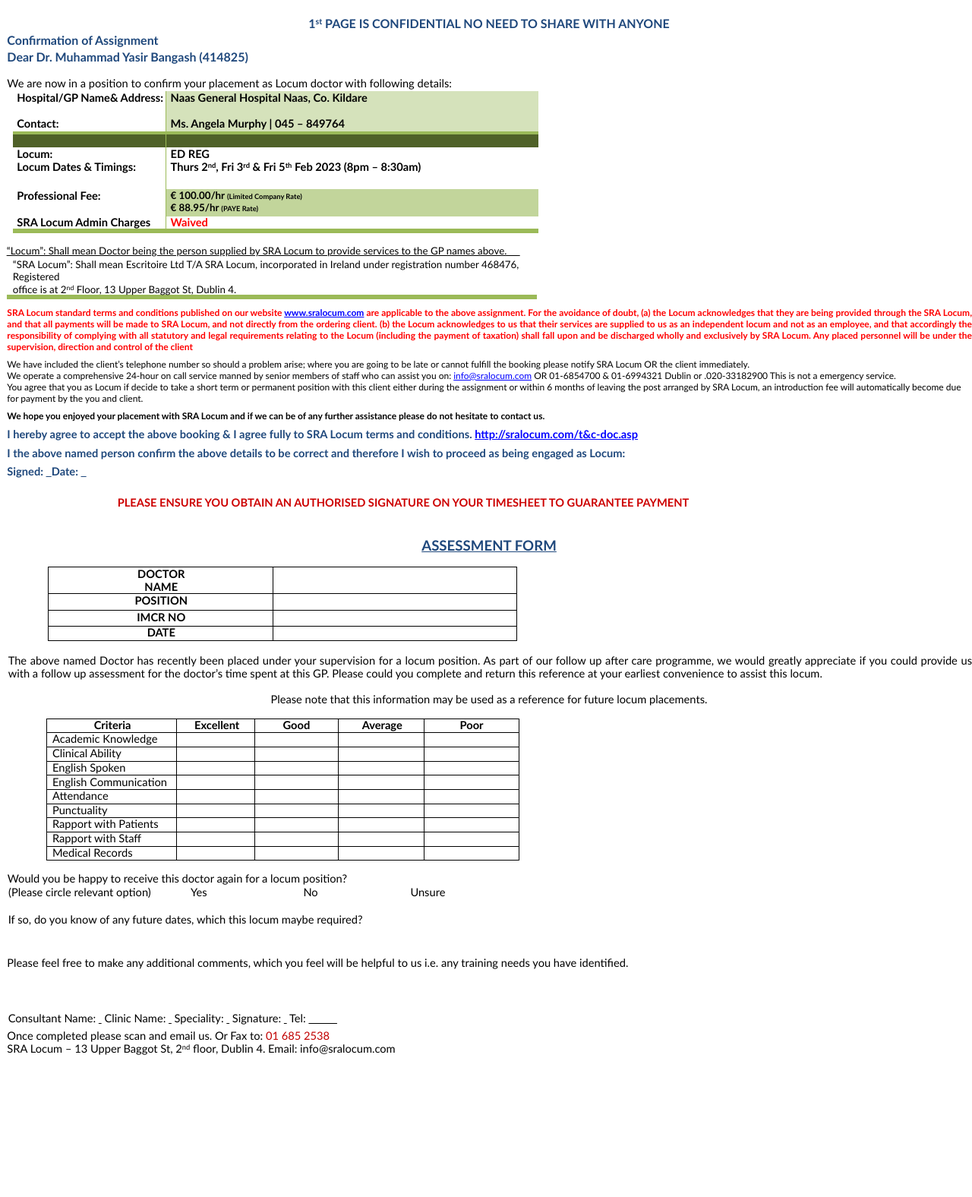
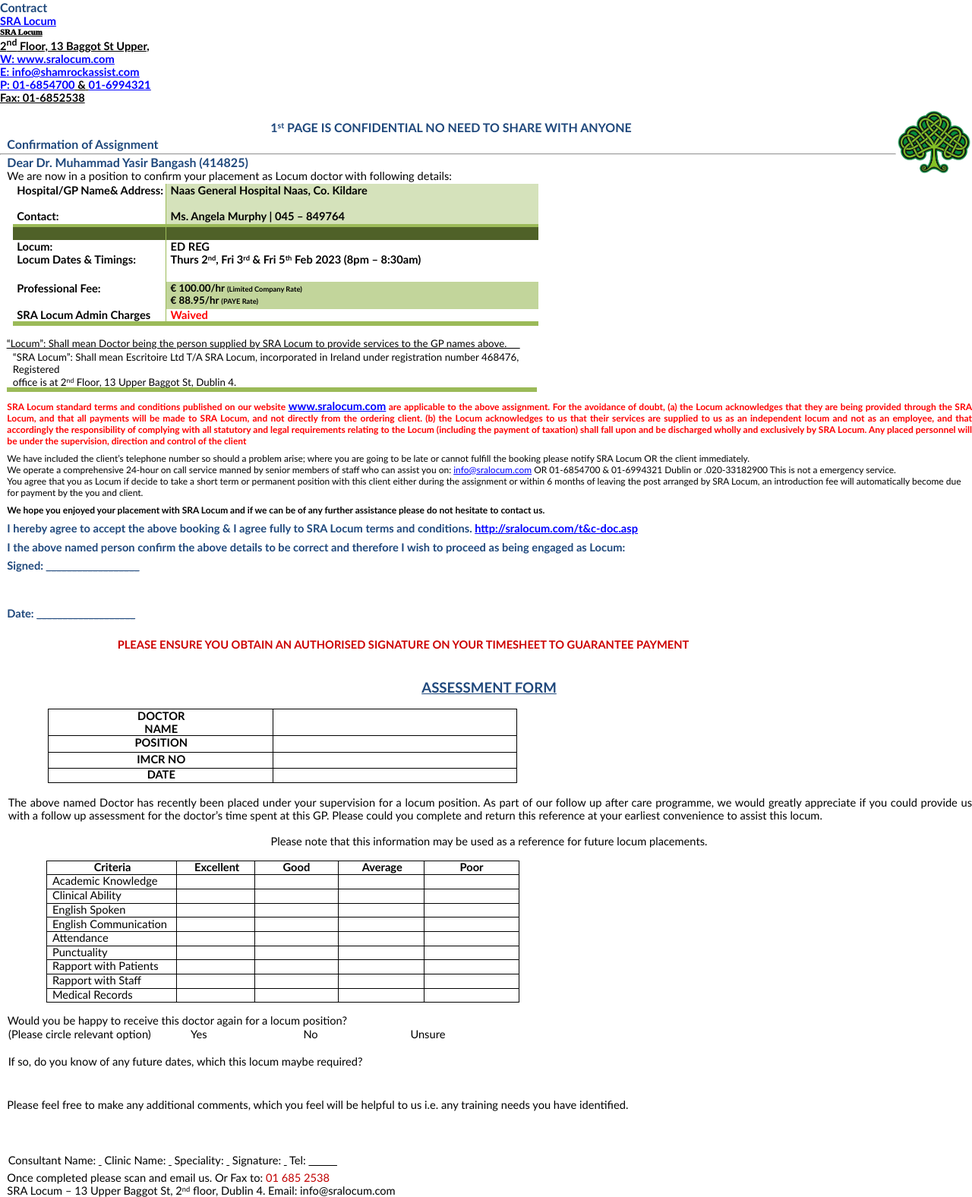
Before and after one commit to bilhaz/locum, a CodeIgniter 4 app: template app/Views/admin/contract.php in a window 1280 px wide. Shown: the whole page at 76% size. Before the commit the page ends 1389 px from the top, so only its background shows below. Run offline with PHP 8.4 and a stand-in for CodeIgniter, Linux system fonts and the light colour scheme; the template is opened without the code that fills it, so the values that code supplies are empty; some libraries are stand-ins or nearby versions.

Commit message:
Update contract.php

```diff
--- a/app/Views/admin/contract.php
+++ b/app/Views/admin/contract.php
@@ -334,13 +334,44 @@
 <body>
 <div id="main-content">
     <div class="container-fluid">
+    <div class="block-header py-lg-4 py-3">
+            <div class="row g-3">
+                <div class="col-md-6 col-sm-12">
+                    <h2 class="m-0 fs-5"><a href="javascript:void(0);" class="btn btn-sm btn-link ps-0 btn-toggle-fullwidth"><i class="fa fa-arrow-left"></i></a> Contract </h2>
+                    <ul class="breadcrumb mb-0">
+                        <li class="breadcrumb-item"><a target="_blank" href="https://www.sralocum.com">SRA Locum</a></li>
+
+                    </ul>
+                </div>
+
+            </div>
+        </div>
+        <div class="row clearfix">
+    <div class="row">
+        <div class="col-md-4">
+            <h6 style="font-weight: 1000;" class="text-dark"><u>SRA Locum</u></h6>
+            <p class="mb-0"><u><b>2<sup>nd</sup> Floor, 13 Baggot St Upper,</b></u></p>
+            <p class="mb-0"><u><a href="https://www.sralocum.com">W: www.sralocum.com</a></u></p>
+            <p class="mb-0"><u><a href="mailto:info@shamrockassist.com">E: info@shamrockassist.com</a></u></p>
+            <p class="mb-0"><u><a href="tel:016854700">P: 01-6854700</a>&nbsp;<b>&</b>&nbsp;<a href="tel:016994321">01-6994321</a></u></p>
+            <p class="mb-0"><b><u>Fax: 01-6852538</u></b></p>
+
+        </div>
+        <div class="col-md-4 offset-md-3">
+            <img src="<?= base_url('public/images/sralogo-icon.png') ?>" width="100" height="100" style="float:right;" >
+        </div>
+        </div>
     <p style="text-indent: 0pt;text-align: left;"><br /></p>
     <h2 style="padding-top: 3pt;padding-left: 6pt;text-indent: 0pt;text-align: center;">1<span class="s1">st</span> PAGE IS CONFIDENTIAL NO NEED TO SHARE WITH ANYONE</h2>
+
     <h2 style="padding-top: 2pt;padding-bottom: 2pt;padding-left: 7pt;text-indent: 0pt;text-align: left;">Confirmation of Assignment</h2>
+    <hr class="primary">
     <p style="padding-left: 5pt;text-indent: 0pt;line-height: 1pt;text-align: left;" />
     <h2 style="padding-left: 7pt;text-indent: 0pt;text-align: left;">Dear Dr. Muhammad Yasir Bangash (414825)</h2>
-    <p style="text-indent: 0pt;text-align: left;"><br /></p>
-    <p style="padding-bottom: 2pt;padding-left: 7pt;text-indent: 0pt;text-align: left;">We are now in a position to confirm your placement as Locum doctor with following details:</p>
+
+    <p class="mb-3" style="padding-bottom: 2pt;padding-left: 7pt;text-indent: 0pt;text-align: left;">We are now in a position to confirm your placement as Locum doctor with following details:</p>
+
+    <div class="table-responsive">
     <table style="border-collapse:collapse;margin-left:12.72pt" cellspacing="0">
         <tr style="height:41pt">
             <td style="width:151pt;border-bottom-style:solid;border-bottom-width:3pt;border-bottom-color:#9BBA58;border-right-style:solid;border-right-width:1pt;border-right-color:#9BBA58">
@@ -390,6 +421,7 @@
             </td>
         </tr>
     </table>
+</div>
     <p style="text-indent: 0pt;text-align: left;"><br /></p>
     <table style="border-collapse:collapse;margin-left:6.6pt" cellspacing="0">
         <tr style="height:12pt">
@@ -405,18 +437,22 @@
         </tr>
     </table>
     <p style="text-indent: 0pt;text-align: left;" />
-    <p class="s12" style="padding-top: 7pt;padding-left: 7pt;text-indent: 0pt;text-align: justify;"><a href="http://www.sralocum.com/" style=" color: #F00; font-family:Calibri, sans-serif; font-style: normal; font-weight: bold; text-decoration: none; font-size: 9pt;" target="_blank">SRA Locum standard terms and conditions published on our website </a><span style=" color: #00F; font-family:Calibri, sans-serif; font-style: normal; font-weight: bold; text-decoration: underline; font-size: 9pt;">www.sralocum.com</span> <span style=" color: #F00;">are applicable to the above assignment. For the avoidance of doubt, (a) the Locum acknowledges that they are being provided through the SRA Locum, and that all payments will be made to SRA Locum, and not directly from the ordering client. (b) the Locum acknowledges to us that their services are supplied to us as an independent locum and not as an employee, and that accordingly the responsibility of complying with all statutory and legal requirements relating to the Locum (including the payment of taxation) shall fall upon and be discharged wholly and exclusively by SRA Locum. Any placed personnel will be under the supervision, direction and control of the client</span></p>
+    <p class="s12" style="padding-top: 7pt;padding-left: 7pt;text-indent: 0pt;text-align: justify;"><a href="http://www.sralocum.com/" style=" color: #F00; font-family:Calibri, sans-serif; font-style: normal; font-weight: bold; text-decoration: none; font-size: 9pt;" target="_blank">SRA Locum standard terms and conditions published on our website </a><span style=" color: #00F; font-family:Calibri, sans-serif; font-style: normal; font-weight: bold; text-decoration: underline; font-size: 9pt;"><a href="https://www.sralocum.com">www.sralocum.com</a></span> <span style=" color: #F00;">are applicable to the above assignment. For the avoidance of doubt, (a) the Locum acknowledges that they are being provided through the SRA Locum, and that all payments will be made to SRA Locum, and not directly from the ordering client. (b) the Locum acknowledges to us that their services are supplied to us as an independent locum and not as an employee, and that accordingly the responsibility of complying with all statutory and legal requirements relating to the Locum (including the payment of taxation) shall fall upon and be discharged wholly and exclusively by SRA Locum. Any placed personnel will be under the supervision, direction and control of the client</span></p>
     <p class="s13" style="padding-top: 6pt;padding-left: 7pt;text-indent: 0pt;text-align: left;">We have included the client’s telephone number so should a problem arise; where you are going to be late or cannot fulfill the booking please notify SRA Locum OR the client immediately.</p>
     <p class="s15" style="padding-left: 7pt;text-indent: 0pt;text-align: left;"><a href="mailto:info@sralocum.com" style=" color: black; font-family:Calibri, sans-serif; font-style: normal; font-weight: normal; text-decoration: none; font-size: 9pt;" target="_blank">We operate a comprehensive 24-hour on call service manned by senior members of staff who can assist you on: </a><span style=" color: #00F; font-family:Calibri, sans-serif; font-style: normal; font-weight: normal; text-decoration: underline; font-size: 9pt;">info@sralocum.com</span> <span style=" color: #000;">OR 01-6854700 &amp; 01-6994321 Dublin or .020-33182900 This is not a emergency service.</span></p>
     <p class="s13" style="padding-left: 7pt;text-indent: 0pt;text-align: left;">You agree that you as Locum if decide to take a short term or permanent position with this client either during the assignment or within 6 months of leaving the post arranged by SRA Locum, an introduction fee will automatically become due for payment by the you and client.</p>
     <p class="s16" style="padding-top: 6pt;padding-left: 7pt;text-indent: 0pt;text-align: left;">We hope you enjoyed your placement with SRA Locum and if we can be of any further assistance please do not hesitate to contact us.</p>
     <p style="padding-top: 6pt;padding-left: 7pt;text-indent: 0pt;text-align: left;"><a href="http://shamrockassist.com/t%26c-doc.asp" style=" color: #1F487C; font-family:Calibri, sans-serif; font-style: normal; font-weight: bold; text-decoration: none; font-size: 11pt;" target="_blank">I hereby agree to accept the above booking &amp; I agree fully to SRA Locum terms and conditions. </a><a href="http://shamrockassist.com/t%26c-doc.asp" target="_blank">http://sralocum.com/t&amp;c-doc.asp</a></p>
     <h3 style="padding-top: 6pt;padding-left: 7pt;text-indent: 0pt;text-align: left;">I the above named person confirm the above details to be correct and therefore I wish to proceed as being engaged as Locum:</h3>
-    <h3 style="padding-left: 7pt;text-indent: 0pt;line-height: 215%;text-align: left;">Signed: <u>&nbsp; </u> Date: <u>&nbsp;&nbsp; </u></h3>
+    <h3 style="padding-left: 7pt;text-indent: 0pt;line-height: 215%;text-align: left;">Signed: <u>__________________</u> <br>
+        <br>
+        Date: <u>___________________</u></h3>
     <p style="text-indent: 0pt;text-align: left;"><br /></p>
     <p class="s18" style="padding-left: 189pt;text-indent: -73pt;text-align: left;">PLEASE ENSURE YOU OBTAIN AN AUTHORISED SIGNATURE ON YOUR TIMESHEET TO GUARANTEE PAYMENT</p>
     <p style="text-indent: 0pt;text-align: left;"><br /></p>
-
+    <!-- Contract Ends here -->
+    <div style="break-after:page"></div>
+    <!-- Assesment Form Start -->
     <p style="text-indent: 0pt;text-align: left;"><br /></p>
     <h1 style="padding-top: 2pt;padding-left: 6pt;text-indent: 0pt;text-align: center;">ASSESSMENT FORM</h1>
     <p style="text-indent: 0pt;text-align: left;"><br /></p>
@@ -669,6 +705,8 @@
     <p style="padding-left: 7pt;text-indent: 0pt;text-align: left;">SRA Locum – 13 Upper Baggot St, 2<span class="s32">nd</span><a href="mailto:info@sralocum.com" class="s33" target="_blank"> floor, Dublin 4. Email: info@sralocum.com</a></p>
     </div>
 </div>
+</div>
+
 </body>
 
 </html>
```
